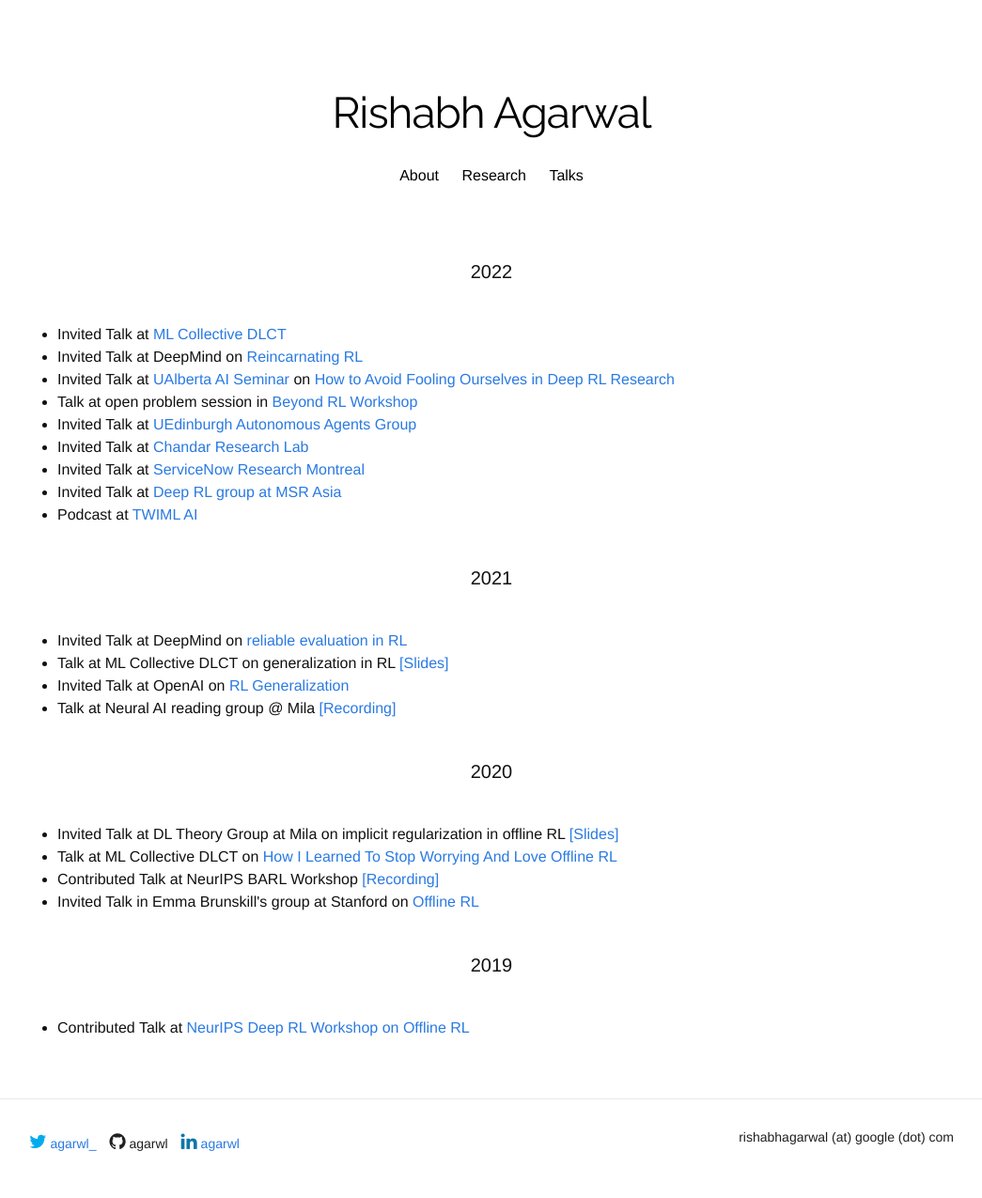
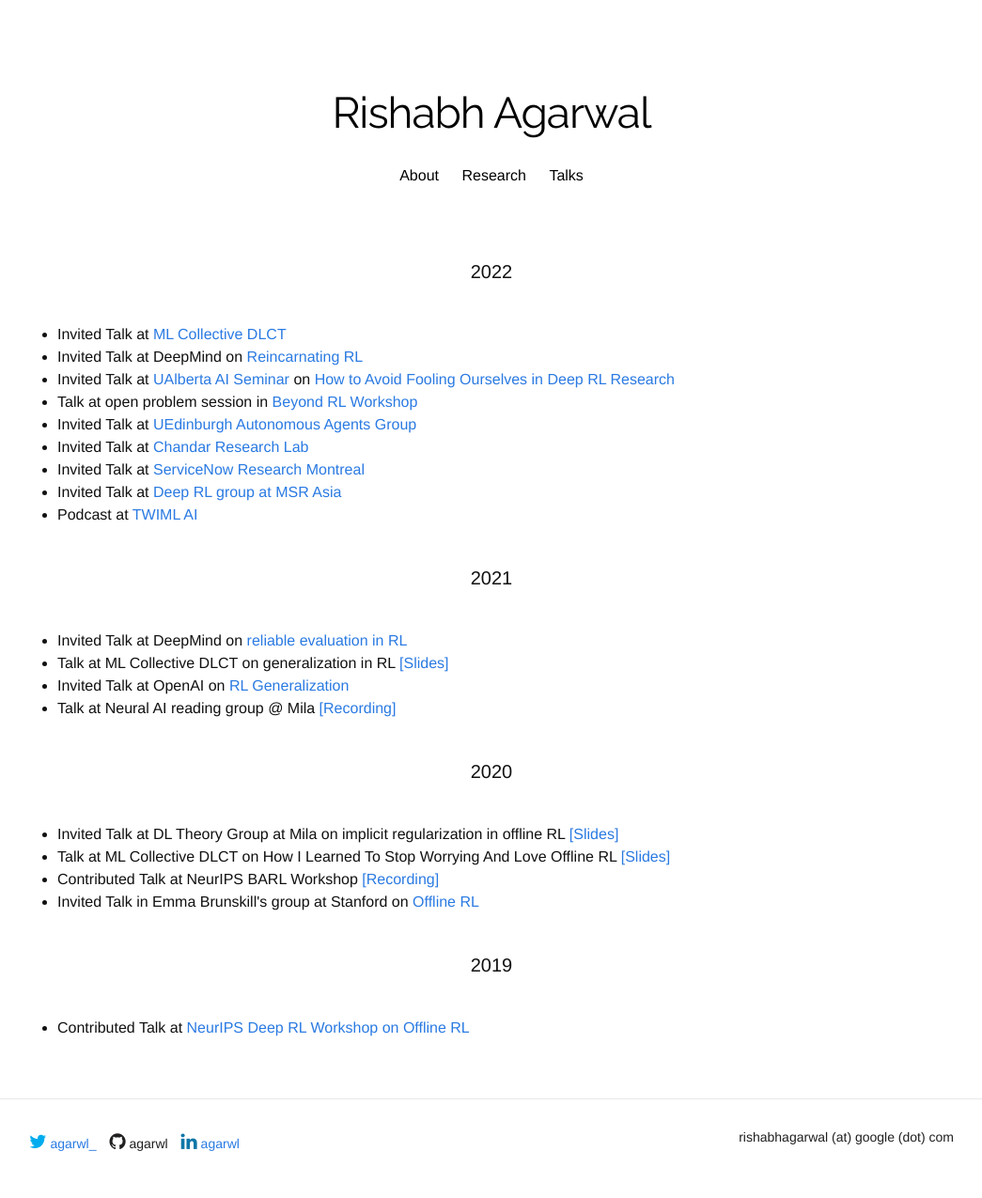
Before and after one commit to agarwl/agarwl.github.io, a Jekyll site: the page built from talks.html, in a window 1280 px wide. Shown: the whole page at 94% size, without its empty margins (117-1162 px from the left). Built offline with Jekyll 4.4.1, drawn with Linux system fonts in a browser that asks for light colours; nearby versions of some CDN libraries; some web fonts are replaced; a style sheet for code colours, icons or effects is not loaded.

Commit message:
Update talks.html

```diff
--- a/talks.html
+++ b/talks.html
@@ -27,7 +27,7 @@
 <h1 class="page-heading"> 2020 </h1>
 <ul>
   <li> Invited Talk at DL Theory Group at Mila on implicit regularization in offline RL <a href="https://drive.google.com/file/d/1vFs1FDS-h8HQ1J1rUKCgpbDlKTCZMap-/view?usp=sharing"> [Slides] </a> </li>
-  <li> Talk at ML Collective DLCT on <a href="https://rosanneliu.com/dlctfs/dlct_201204.pdf"> How I Learned To Stop Worrying And Love Offline RL </a> </li>
+  <li> Talk at ML Collective DLCT on How I Learned To Stop Worrying And Love Offline RL <a href="https://rosanneliu.com/dlctfs/dlct_201204.pdf"> [Slides] </a> </li>
   <li> Contributed Talk at NeurIPS BARL Workshop <a href="https://slideslive.com/38942373/contrastive-behavioral-similarity-embeddings-for-generalization-in-reinforcement-learning"> [Recording] </a> </li>
   <li> Invited Talk in Emma Brunskill's group at Stanford on <a href="https://offline-rl-neurips.github.io"> Offline RL </a> </li>
 </ul>
```
